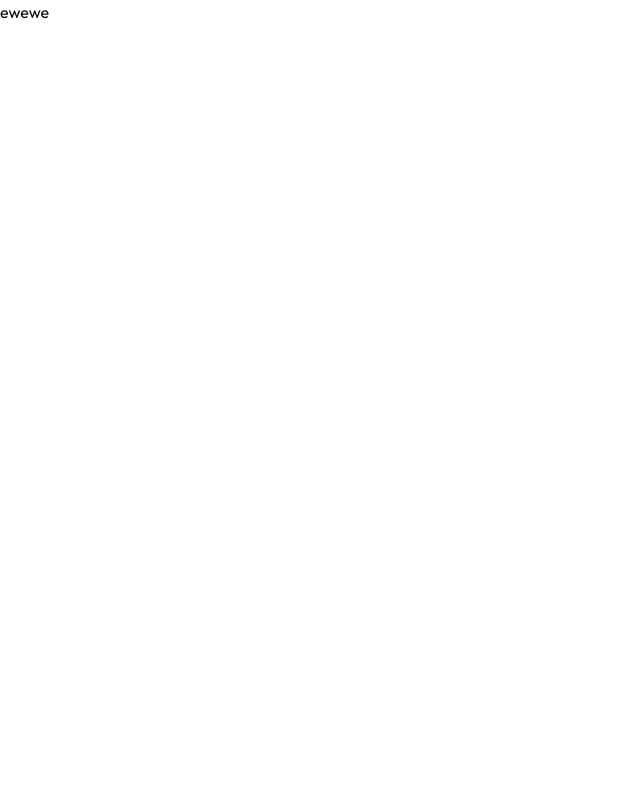
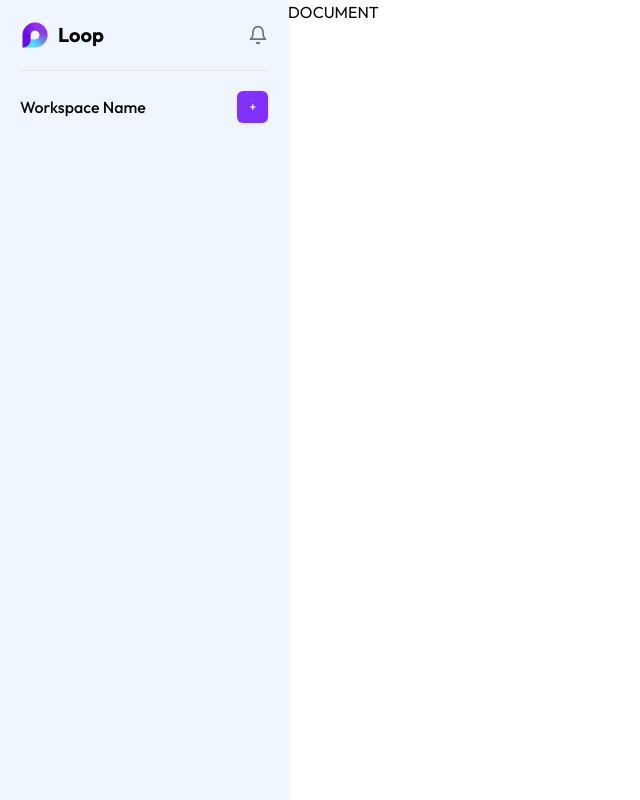
Before and after one commit to Humayra-Akter/microsoft-loop-clone, a Next.js app: page /workspace/1/1 in a window 1280 px wide. Shown: the whole page, without its empty margins (0-640 px from the left). Built offline with nearby package versions, Linux system fonts and the light colour scheme.

Commit message:
side bar

```diff
--- a/app/(routes)/createworkspace/page.jsx
+++ b/app/(routes)/createworkspace/page.jsx
@@ -45,8 +45,7 @@ function CreateWorkspace() {
     });
 
     setLoading(false);
-    router.replace('/workspace/'+workspaceId+"/"+docId);
-
+    router.replace("/workspace/" + workspaceId + "/" + docId);
   };
 
   return (
--- a/app/(routes)/workspace/[workspaceid]/[documentid]/page.jsx
+++ b/app/(routes)/workspace/[workspaceid]/[documentid]/page.jsx
@@ -1,7 +1,19 @@
+"use client";
 import React from "react";
+import SideNav from "../../_components/SideNav";
 
-function WorkspaceDocument() {
-  return <div>ewewe</div>;
+function WorkspaceDocument({params}) {
+  return (
+    <div>
+      {/* side nav  */}
+      <div>
+        <SideNav params={params} />
+      </div>
+
+      {/* Document  */}
+      <div className="md:ml-72">DOCUMENT</div>
+    </div>
+  );
 }
 
 export default WorkspaceDocument;
--- /dev/null
+++ b/app/(routes)/workspace/_components/SideNav.jsx
@@ -0,0 +1,23 @@
+"use client";
+import Logo from "@/app/_components/Logo";
+import { Button } from "@/components/ui/button";
+import { Bell } from "lucide-react";
+import React from "react";
+
+function SideNav({ params }) {
+  return (
+    <div className="h-screen md:block md:w-72 fixed p-5 shadow-md bg-blue-50 hidden">
+      <div className="flex justify-between items-center">
+        <Logo />
+        <Bell className="h-5 w-5 text-gray-500" />
+      </div>
+      <hr className="my-5" />
+      <div className="flex justify-between items-center">
+        <h2 className="font-medium">Workspace Name </h2>
+        <Button size="sm">+</Button>
+      </div>
+    </div>
+  );
+}
+
+export default SideNav;
```
